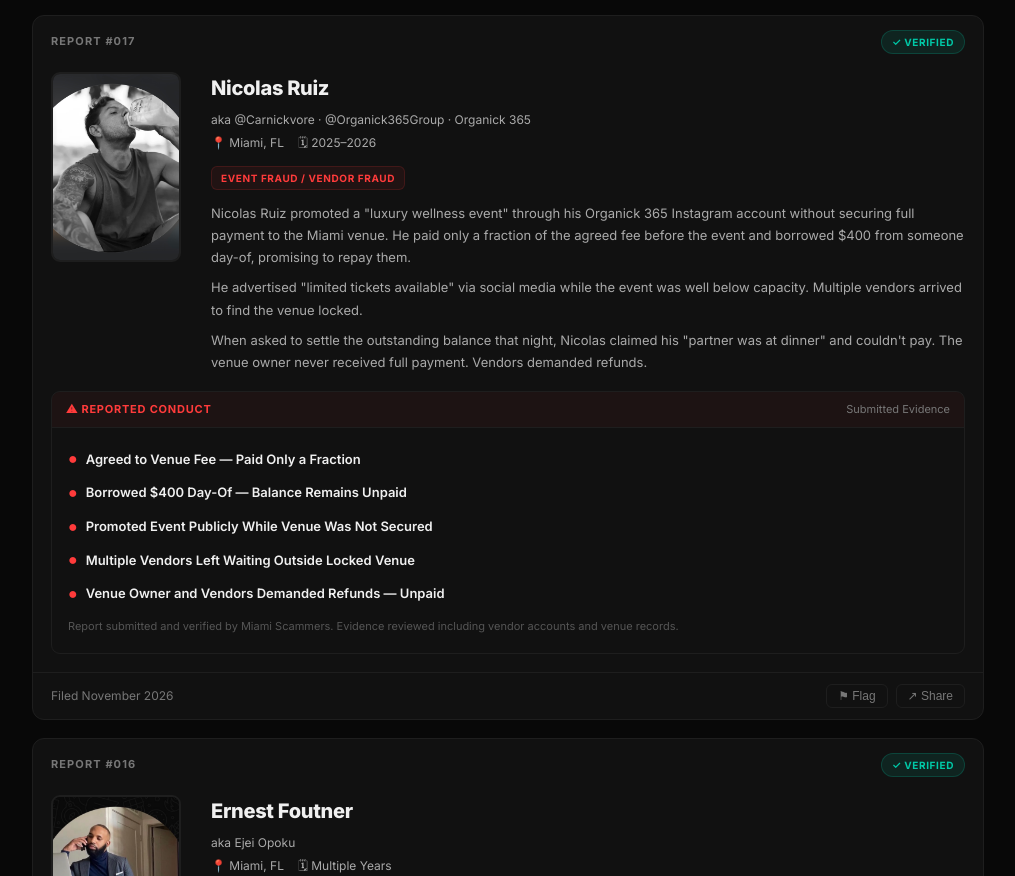
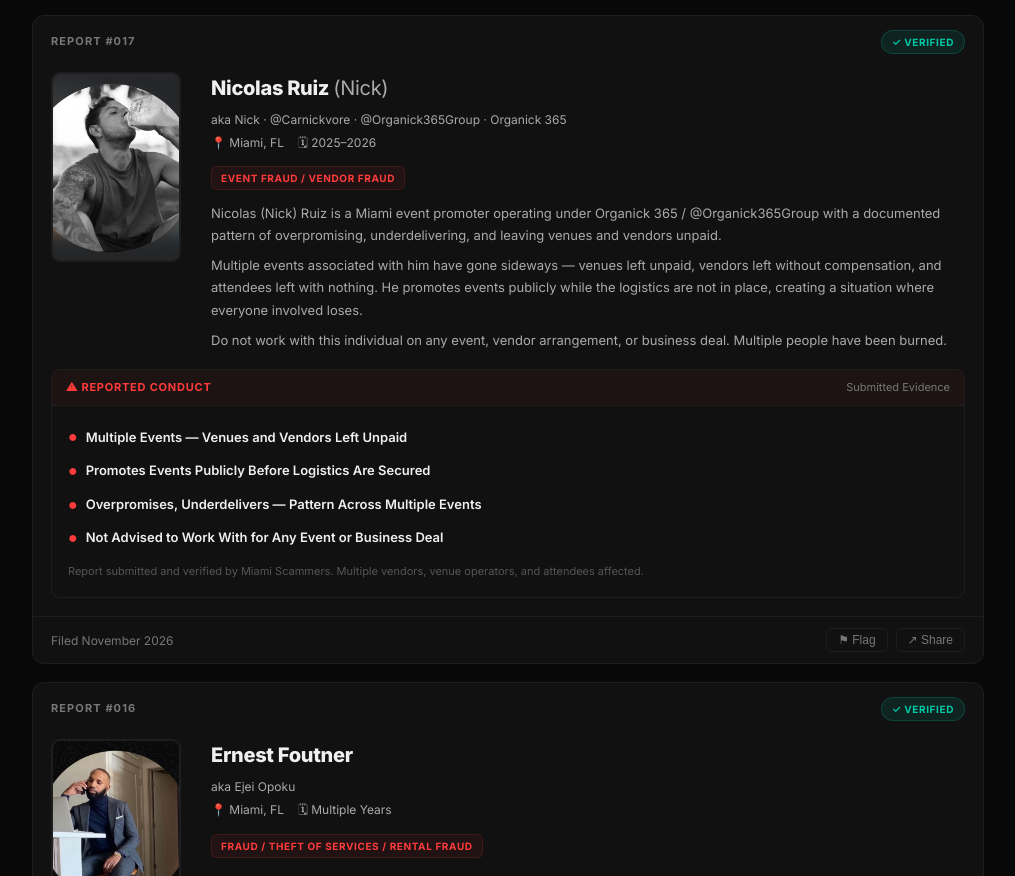
Before and after one commit to captainjeffspeaking/miamiscammers, a plain HTML site: page index.html in a window 1280 px wide. Shown: the part 1328-2204 px from the top of the page, without its empty margins (132-1147 px from the left). Drawn offline with Linux system fonts and the light colour scheme.

Commit message:
Update Nicolas Ruiz card — add Nick alias, broaden description to pattern of event fraud
Co-Authored-By: Claude Sonnet 4.6 <noreply@anthropic.com>

```diff
--- a/index.html
+++ b/index.html
@@ -384,14 +384,14 @@ footer{border-top:1px solid var(--border);padding:28px 24px}
           <div class="card-body">
             <span onclick="openLightbox('nicolas.jpg')" style="cursor:pointer"><img class="photo" src="nicolas.jpg" alt="Nicolas Ruiz"></span>
             <div>
-              <div class="rpt-name">Nicolas Ruiz</div>
-              <div style="font-size:12px;color:#aaa;margin-bottom:4px;">aka @Carnickvore · @Organick365Group · Organick 365</div>
+              <div class="rpt-name">Nicolas Ruiz <span style="font-weight:400;color:#aaa;">(Nick)</span></div>
+              <div style="font-size:12px;color:#aaa;margin-bottom:4px;">aka Nick · @Carnickvore · @Organick365Group · Organick 365</div>
               <div class="meta">
                 <span class="meta-i">📍 Miami, FL</span>
                 <span class="meta-i">🗓 2025–2026</span>
               </div>
               <div class="type-tag">Event Fraud / Vendor Fraud</div>
-              <div class="desc"><p>Nicolas Ruiz promoted a "luxury wellness event" through his Organick 365 Instagram account without securing full payment to the Miami venue. He paid only a fraction of the agreed fee before the event and borrowed $400 from someone day-of, promising to repay them.</p><p>He advertised "limited tickets available" via social media while the event was well below capacity. Multiple vendors arrived to find the venue locked.</p><p>When asked to settle the outstanding balance that night, Nicolas claimed his "partner was at dinner" and couldn't pay. The venue owner never received full payment. Vendors demanded refunds.</p></div>
+              <div class="desc"><p>Nicolas (Nick) Ruiz is a Miami event promoter operating under Organick 365 / @Organick365Group with a documented pattern of overpromising, underdelivering, and leaving venues and vendors unpaid.</p><p>Multiple events associated with him have gone sideways — venues left unpaid, vendors left without compensation, and attendees left with nothing. He promotes events publicly while the logistics are not in place, creating a situation where everyone involved loses.</p><p>Do not work with this individual on any event, vendor arrangement, or business deal. Multiple people have been burned.</p></div>
             </div>
           </div>
           <div class="record">
@@ -402,25 +402,21 @@ footer{border-top:1px solid var(--border);padding:28px 24px}
             <div class="record-ph" style="padding:18px 16px;text-align:left;">
               <div style="display:flex;align-items:center;gap:8px;margin-bottom:8px;">
                 <span style="color:#ff3b3b;font-size:16px">●</span>
-                <span style="font-size:13px;font-weight:600;color:#f0f0f0;">Agreed to Venue Fee — Paid Only a Fraction</span>
-              </div>
-              <div style="display:flex;align-items:center;gap:8px;margin-bottom:8px;">
-                <span style="color:#ff3b3b;font-size:16px">●</span>
-                <span style="font-size:13px;font-weight:600;color:#f0f0f0;">Borrowed $400 Day-Of — Balance Remains Unpaid</span>
-              </div>
-              <div style="display:flex;align-items:center;gap:8px;margin-bottom:8px;">
-                <span style="color:#ff3b3b;font-size:16px">●</span>
-                <span style="font-size:13px;font-weight:600;color:#f0f0f0;">Promoted Event Publicly While Venue Was Not Secured</span>
-              </div>
-              <div style="display:flex;align-items:center;gap:8px;margin-bottom:8px;">
-                <span style="color:#ff3b3b;font-size:16px">●</span>
-                <span style="font-size:13px;font-weight:600;color:#f0f0f0;">Multiple Vendors Left Waiting Outside Locked Venue</span>
+                <span style="font-size:13px;font-weight:600;color:#f0f0f0;">Multiple Events — Venues and Vendors Left Unpaid</span>
+              </div>
+              <div style="display:flex;align-items:center;gap:8px;margin-bottom:8px;">
+                <span style="color:#ff3b3b;font-size:16px">●</span>
+                <span style="font-size:13px;font-weight:600;color:#f0f0f0;">Promotes Events Publicly Before Logistics Are Secured</span>
+              </div>
+              <div style="display:flex;align-items:center;gap:8px;margin-bottom:8px;">
+                <span style="color:#ff3b3b;font-size:16px">●</span>
+                <span style="font-size:13px;font-weight:600;color:#f0f0f0;">Overpromises, Underdelivers — Pattern Across Multiple Events</span>
               </div>
               <div style="display:flex;align-items:center;gap:8px;margin-bottom:12px;">
                 <span style="color:#ff3b3b;font-size:16px">●</span>
-                <span style="font-size:13px;font-weight:600;color:#f0f0f0;">Venue Owner and Vendors Demanded Refunds — Unpaid</span>
-              </div>
-              <p style="font-size:11px;color:#555;line-height:1.5;">Report submitted and verified by Miami Scammers. Evidence reviewed including vendor accounts and venue records.</p>
+                <span style="font-size:13px;font-weight:600;color:#f0f0f0;">Not Advised to Work With for Any Event or Business Deal</span>
+              </div>
+              <p style="font-size:11px;color:#555;line-height:1.5;">Report submitted and verified by Miami Scammers. Multiple vendors, venue operators, and attendees affected.</p>
             </div>
           </div>
           <div class="card-foot">
```
